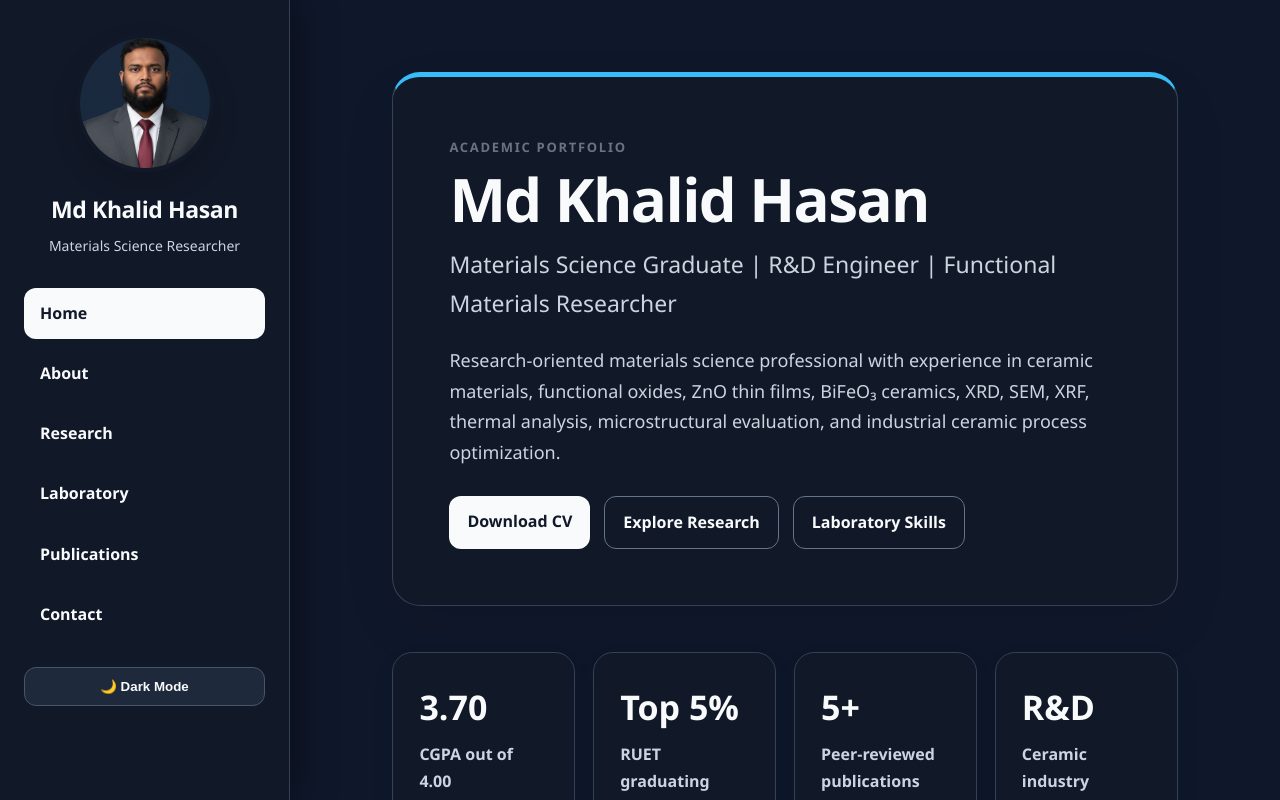
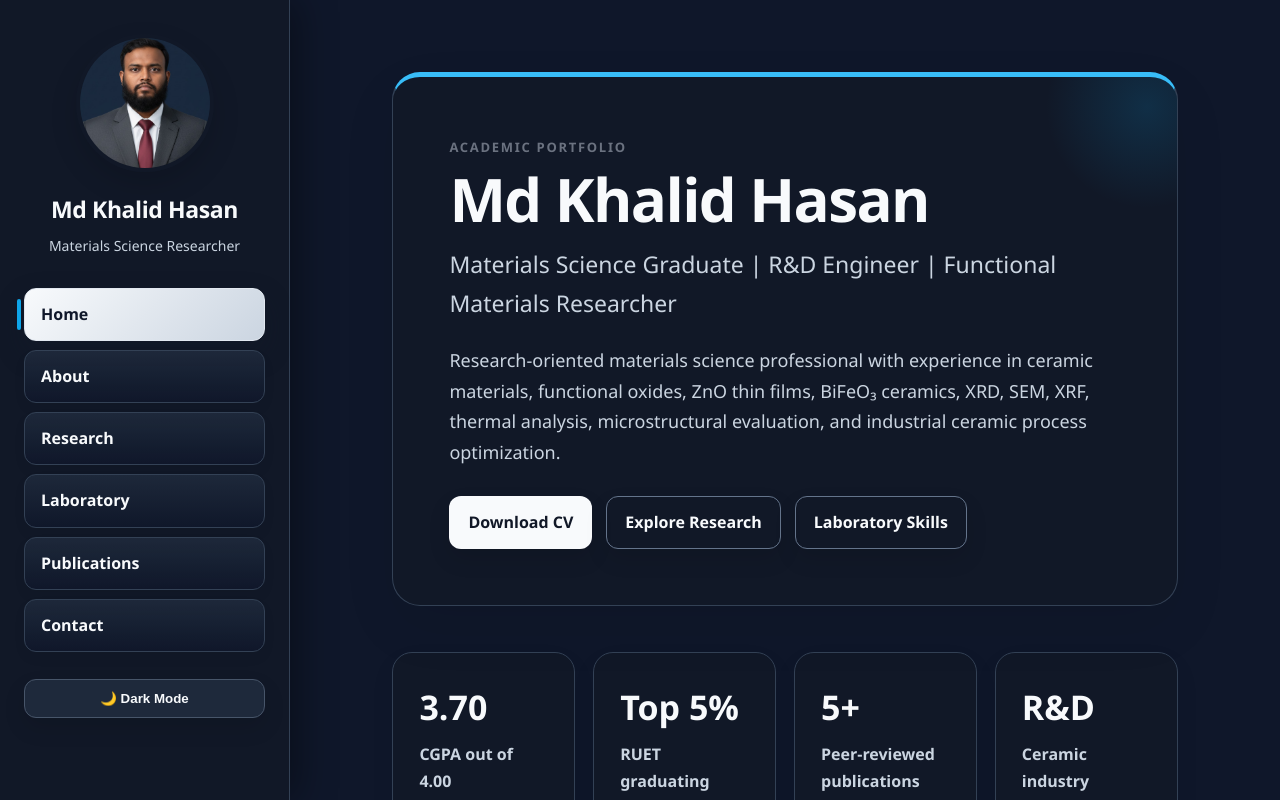
Before and after one commit to khalidhasanruet-gce/Khalidhasan_portfolio, a plain HTML site: page index.html in a window 1280 px wide. Both pictures are taken after a click on the button "🌙 Dark Mode". Shown: the top 800 px of the page. Drawn offline with Linux system fonts and the light colour scheme.

Commit message:
Update style.css

```diff
--- a/style.css
+++ b/style.css
@@ -676,3 +676,111 @@ body.dark-mode .sidebar a.active {
 body.dark-mode .hero {
   border-top: 5px solid #38bdf8;
 }
+/* =========================
+   PREMIUM SIDEBAR TABS
+========================= */
+
+.sidebar {
+  backdrop-filter: blur(14px);
+}
+
+.sidebar a {
+  position: relative;
+  border: 1px solid transparent;
+  background: linear-gradient(180deg, rgba(255,255,255,0.7), rgba(255,255,255,0.35));
+  box-shadow: 0 6px 14px rgba(0,0,0,0.04);
+}
+
+.sidebar a:hover {
+  transform: translateX(6px) scale(1.01);
+  border-color: #d1d5db;
+  box-shadow: 0 12px 24px rgba(0,0,0,0.08);
+}
+
+.sidebar a.active {
+  background: linear-gradient(135deg, #111827, #374151);
+  color: #ffffff;
+  border-color: #111827;
+  box-shadow: 0 12px 28px rgba(17,24,39,0.28);
+}
+
+.sidebar a.active::before {
+  content: "";
+  position: absolute;
+  left: -8px;
+  top: 10px;
+  bottom: 10px;
+  width: 4px;
+  border-radius: 999px;
+  background: #38bdf8;
+}
+
+/* =========================
+   PREMIUM BUTTONS
+========================= */
+
+.btn,
+.dark-toggle,
+.contact-card a,
+.publication-card a,
+.highlight-card a {
+  border: 1px solid rgba(255,255,255,0.08);
+  box-shadow: 0 10px 22px rgba(0,0,0,0.10);
+}
+
+.btn:hover,
+.dark-toggle:hover,
+.contact-card a:hover,
+.publication-card a:hover,
+.highlight-card a:hover {
+  transform: translateY(-3px);
+  box-shadow: 0 18px 34px rgba(0,0,0,0.14);
+}
+
+/* =========================
+   DARK MODE PREMIUM TABS
+========================= */
+
+body.dark-mode .sidebar a {
+  background: linear-gradient(180deg, rgba(30,41,59,0.95), rgba(15,23,42,0.9));
+  border-color: #334155;
+}
+
+body.dark-mode .sidebar a:hover {
+  border-color: #475569;
+}
+
+body.dark-mode .sidebar a.active {
+  background: linear-gradient(135deg, #f8fafc, #cbd5e1);
+  color: #0f172a;
+  border-color: #e2e8f0;
+}
+
+body.dark-mode .sidebar a.active::before {
+  background: #0ea5e9;
+}
+
+/* =========================
+   HERO PREMIUM DEPTH
+========================= */
+
+.hero {
+  overflow: hidden;
+  position: relative;
+}
+
+.hero::after {
+  content: "";
+  position: absolute;
+  right: -80px;
+  top: -80px;
+  width: 220px;
+  height: 220px;
+  border-radius: 50%;
+  background: radial-gradient(circle, rgba(56,189,248,0.12), transparent 65%);
+  pointer-events: none;
+}
+
+body.dark-mode .hero::after {
+  background: radial-gradient(circle, rgba(14,165,233,0.16), transparent 65%);
+}
```
